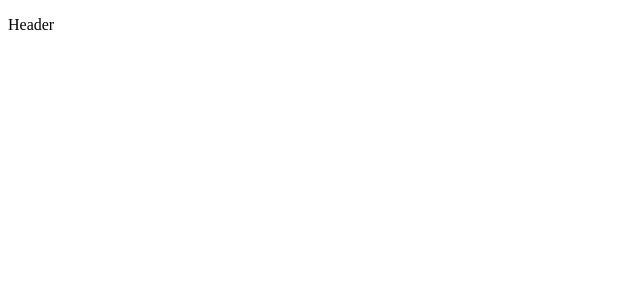
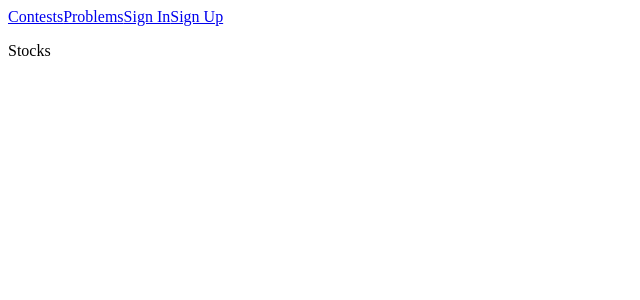
Before and after one commit to andrewass/stockcomp-client, a React (Create React App) app: page / in a window 1280 px wide. Shown: the top 300 px of the page, without its empty margins (0-640 px from the left). Built offline with nearby package versions, Linux system fonts and the light colour scheme.

Commit message:
Splitted authentication components into view and state parts

```diff
--- a/package.json
+++ b/package.json
@@ -6,12 +6,13 @@
     "@testing-library/jest-dom": "^5.11.4",
     "@testing-library/react": "^11.1.0",
     "@testing-library/user-event": "^12.1.10",
+    "axios": "^0.21.1",
     "react": "^17.0.1",
     "react-dom": "^17.0.1",
     "react-router-dom": "^5.2.0",
     "react-scripts": "4.0.3",
     "web-vitals": "^1.0.1",
-    "axios": "^0.21.1"
+    "websocket": "^1.0.33"
   },
   "scripts": {
     "start": "react-scripts start",
--- a/src/body/Body.js
+++ b/src/body/Body.js
@@ -2,11 +2,11 @@ import React from "react";
 import {Route, Switch} from "react-router-dom";
 import Contest from "./Contest";
 import Leaderboard from "./Leaderboard";
-import Stocks from "./Stocks";
-import SignIn from "./SignIn";
-import SignUp from "./SignUp";
+import Stocks from "./stocks/Stocks";
+import SignIn from "./sign-in/SignIn";
+import SignUp from "./sign-up/SignUp";
 
-const Body = ({props}) => {
+const Body = (props) => {
 
     return (
         <div className="bodySection">
@@ -15,7 +15,7 @@ const Body = ({props}) => {
                 <Route path="/leaderboard" component={Leaderboard}/>
                 <Route path="/sign-in" render={() => <SignIn setSignedIn={props.setSignedIn}/>}/>
                 <Route path="/sign-up" render={() => <SignUp setSignedIn={props.setSignedIn}/>}/>
-                <Route path="/stocks" component={Stocks}/>
+                <Route path="*" component={Stocks}/>
             </Switch>
         </div>
     );
--- /dev/null
+++ b/src/body/sign-in/SignIn.js
@@ -0,0 +1,21 @@
+import React from "react";
+import SignInState from "./SignInState";
+
+const SignIn = ({setSignedIn}) => {
+
+    const {errorMessage, updateUsername, updatePassword, postSignInToServer} = SignInState(setSignedIn);
+
+    return (
+        <div className="signInBlock">
+            <form onSubmit={postSignInToServer} className="signInForm">
+                <span>Sign In</span>
+                <input name="username" type="text" placeholder="Your username" onChange={updateUsername}/>
+                <input name="password" type="password" placeholder="Your password" onChange={updatePassword}/>
+                <input type="submit" value="Submit"/>
+            </form>
+            <p>{errorMessage}</p>
+        </div>
+    );
+};
+
+export default SignIn;
--- a/src/body/SignIn.js
+++ b/src/body/sign-in/SignInState.js
@@ -1,8 +1,9 @@
-import React, {useState} from "react";
-import authService from "../service/authService";
+import {useState} from "react";
 import {useHistory} from "react-router-dom";
+import authService from "../../service/authService";
 
-const SignIn = ({setSignedIn}) => {
+
+const SignInState = (setSignedIn) => {
 
     const [username, setUsername] = useState("");
     const [password, setPassword] = useState("");
@@ -35,17 +36,9 @@ const SignIn = ({setSignedIn}) => {
         }).catch((error) => handleErrorResponse(error.response));
     };
 
-    return (
-        <div className="signInBlock">
-            <form onSubmit={postSignInToServer} className="signInForm">
-                <span>Sign In</span>
-                <input name="username" type="text" placeholder="Your username" onChange={updateUsername}/>
-                <input name="password" type="password" placeholder="Your password" onChange={updatePassword}/>
-                <input type="submit" value="Submit"/>
-            </form>
-            <p>{errorMessage}</p>
-        </div>
-    );
-};
+    return {
+        updateUsername,updatePassword,postSignInToServer, errorMessage
+    }
+}
 
-export default SignIn;
+export default SignInState;
--- /dev/null
+++ b/src/body/sign-up/SignUp.js
@@ -0,0 +1,27 @@
+import React from "react";
+import SignUpState from "./SignUpState";
+
+const SignUp = ({setSignedIn}) => {
+
+    const {
+        postSignUpToServer, updateUsername, updatePassword,
+        updateEmail, updateRetypedPassword, errorMessage
+    } = SignUpState(setSignedIn);
+
+    return (
+        <div className="signUpBlock">
+            <form onSubmit={postSignUpToServer} className="signUpForm">
+                <span>Sign Up</span>
+                <input name="username" type="text" placeholder="Your username" onChange={updateUsername}/>
+                <input name="email" type="email" placeholder="Your email address" onChange={updateEmail}/>
+                <input name="password" type="password" placeholder="Your password" onChange={updatePassword}/>
+                <input name="retypedPassword" type="password" placeholder="Retype password"
+                       onChange={updateRetypedPassword}/>
+                <input type="submit" value="Submit"/>
+            </form>
+            <span className="errorMessage">{errorMessage}</span>
+        </div>
+    );
+};
+
+export default SignUp;
--- a/src/body/SignUp.js
+++ b/src/body/sign-up/SignUpState.js
@@ -1,8 +1,8 @@
-import React, {useState} from "react";
-import authService from "../service/authService";
+import {useState} from "react";
+import authService from "../../service/authService";
 import {useHistory} from "react-router-dom";
 
-const SignUp = ({setSignedIn}) => {
+const SignUpState = (setSignedIn) => {
 
     const [username, setUsername] = useState("");
     const [password, setPassword] = useState("");
@@ -38,8 +38,8 @@ const SignUp = ({setSignedIn}) => {
             result.then((response) => {
                 authService.updateLocalStorage(response.data.username, response.data.jwt);
                 setSignedIn(true);
-                history.push("/problems");
-            }).catch((error) => setErrorMessage("Unknown error occurred during sign in : "+error));
+                history.push("/stocks");
+            }).catch((error) => setErrorMessage("Unknown error occurred during sign up : " + error));
         } else {
             setErrorMessage("Mismatch between passwords! Please try again");
             setPassword("");
@@ -47,20 +47,9 @@ const SignUp = ({setSignedIn}) => {
         }
     };
 
-    return (
-        <div className="signUpBlock">
-            <form onSubmit={postSignUpToServer} className="signUpForm">
-                <span>Sign Up</span>
-                <input name="username" type="text" placeholder="Your username" onChange={updateUsername}/>
-                <input name="email" type="email" placeholder="Your email address" onChange={updateEmail}/>
-                <input name="password" type="password" placeholder="Your password" onChange={updatePassword}/>
-                <input name="retypedPassword" type="password" placeholder="Retype password"
-                       onChange={updateRetypedPassword}/>
-                <input type="submit" value="Submit"/>
-            </form>
-            <span className="errorMessage">{errorMessage}</span>
-        </div>
-    );
-};
+    return {
+        updateUsername, updatePassword, updateRetypedPassword, updateEmail, postSignUpToServer, errorMessage
+    }
+}
 
-export default SignUp;
+export default SignUpState;
--- /dev/null
+++ b/src/header/Authentication.js
@@ -0,0 +1,31 @@
+import React from "react";
+import authService from "../service/authService";
+import {NavLink} from "react-router-dom";
+
+const Authentication = ({signedIn, setSignedIn}) => {
+
+    const signOutUser = () => {
+        authService.signOut();
+        setSignedIn(false);
+    };
+
+    if (signedIn) {
+        return (
+            <React.Fragment>
+                <NavLink to="/user" className="link">User Settings</NavLink>
+                <NavLink to="/problems">
+                    <span onClick={signOutUser}>Sign Out</span>
+                </NavLink>
+            </React.Fragment>
+        );
+    } else {
+        return (
+            <React.Fragment>
+                <NavLink to="/sign-in" className="link">Sign In</NavLink>
+                <NavLink to="/sign-up" className="link">Sign Up</NavLink>
+            </React.Fragment>
+        );
+    }
+};
+
+export default Authentication;
--- a/src/header/Header.js
+++ b/src/header/Header.js
@@ -1,8 +1,16 @@
 import React from "react";
+import {NavLink} from "react-router-dom";
+import Authentication from "./Authentication";
 
 const Header = ({signedIn, setSignedIn}) => {
     return (
-        <p>Header</p>
+        <header>
+            <nav className="navigationBar">
+                <NavLink to="/contests" className="link">Contests</NavLink>
+                <NavLink to="/problems" className="link">Problems</NavLink>
+                <Authentication signedIn={signedIn} setSignedIn={setSignedIn}/>
+            </nav>
+        </header>
     );
 };
 
--- a/src/service/authService.js
+++ b/src/service/authService.js
@@ -6,7 +6,8 @@ const URL = {
 };
 
 const signUp = async (username, password, email) => {
-    return await axios.post(URL.sign_up, {username, password, email})
+    alert("attempting to sign up "+username+" with password "+password);
+    return await axios.post(URL.sign_up, {username, password, email});
 };
 
 const signIn = async (username, password) => {
```
Also changed, not shown: src/body/stocks/Stocks.js (renamed from src/body/Stocks.js), src/service/investmentService.js (added), 1 other file (tests, documents, lock files or other folders).
